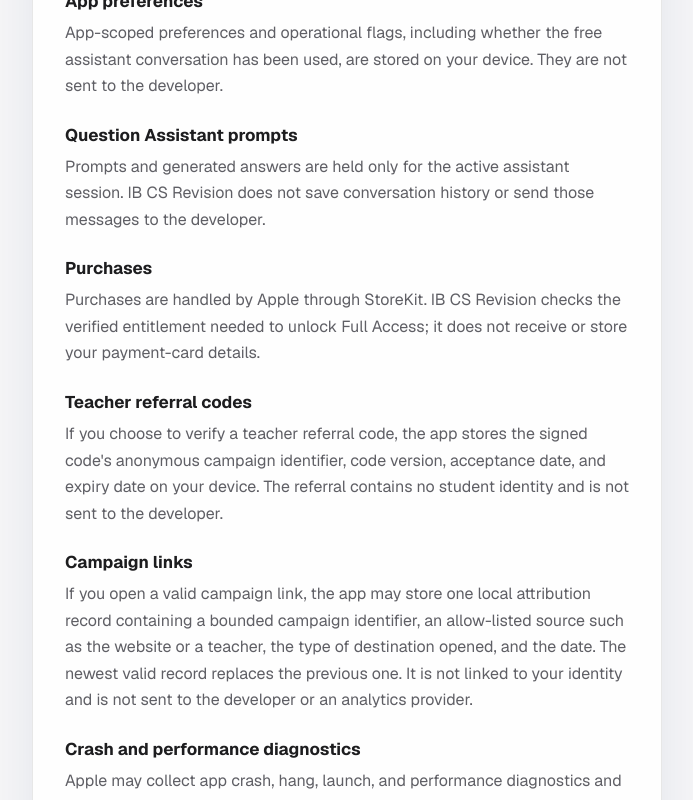
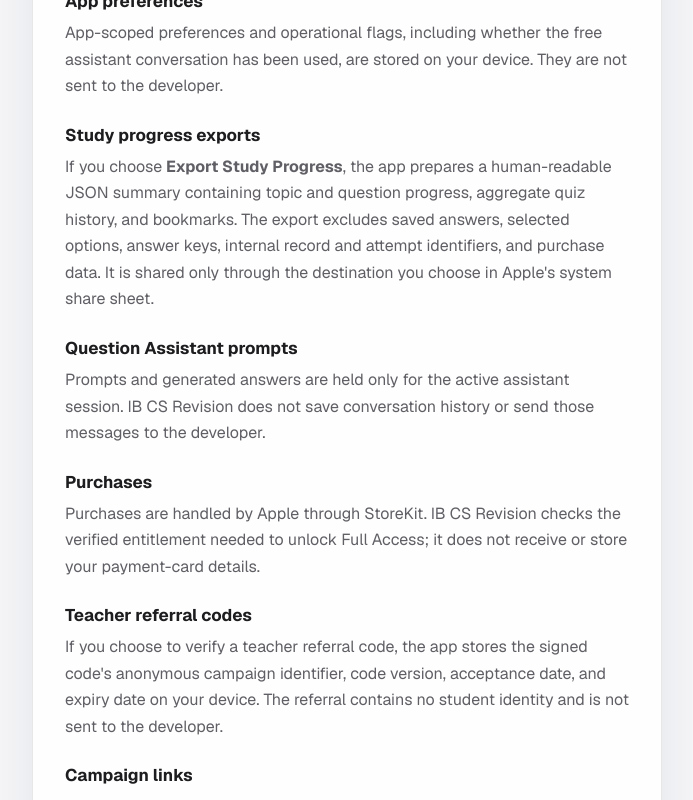
Before and after one commit to grigor-dochev/ib-cs-revision-help, a Next.js app: page /privacy in a window 1280 px wide. Shown: the part 920-1720 px from the top of the page, without its empty margins (408-1101 px from the left). Built offline with nearby package versions, Linux system fonts and the light colour scheme.

Commit message:
Document study data export and deletion

```diff
--- a/app/privacy/page.tsx
+++ b/app/privacy/page.tsx
@@ -72,6 +72,17 @@
                 your device. They are not sent to the developer.
               </p>
 
+              <h3>Study progress exports</h3>
+              <p>
+                If you choose <strong>Export Study Progress</strong>, the app
+                prepares a human-readable JSON summary containing topic and
+                question progress, aggregate quiz history, and bookmarks. The
+                export excludes saved answers, selected options, answer keys,
+                internal record and attempt identifiers, and purchase data. It
+                is shared only through the destination you choose in Apple&apos;s
+                system share sheet.
+              </p>
+
               <h3>Question Assistant prompts</h3>
               <p>
                 Prompts and generated answers are held only for the active
@@ -134,6 +145,7 @@
                 <li>display lesson, question, practice, review, and bookmark progress;</li>
                 <li>ground and configure the private Question Assistant;</li>
                 <li>sync your profile and progress between your Apple devices;</li>
+                <li>create a progress summary when you explicitly request an export;</li>
                 <li>restore access to a verified in-app purchase; and</li>
                 <li>remember anonymous referral or campaign attribution on your device.</li>
               </ul>
@@ -211,6 +223,12 @@
                 one device does not necessarily delete records already in iCloud.
               </p>
               <p>
+                A progress export is a separate copy under your control. Resetting
+                the app or deleting synced study data does not delete a file you
+                already saved or shared; remove that copy from its destination
+                when you no longer need it.
+              </p>
+              <p>
                 Support emails are retained only as reasonably needed to answer
                 the request, maintain an appropriate support record, or meet a
                 legal obligation. You can ask for deletion by emailing the
@@ -224,6 +242,7 @@
                 <li>You may use free bundled content without creating an account.</li>
                 <li>You can choose whether iCloud is enabled for the app.</li>
                 <li>You can reset study progress from the app at any time.</li>
+                <li>You can export a progress-only JSON summary from Settings.</li>
                 <li>You can disable Apple Intelligence or avoid Question Assistant.</li>
                 <li>
                   You can manage diagnostic sharing in <strong>Settings →
@@ -235,7 +254,9 @@
               <p>
                 Because the developer does not maintain a separate user account
                 or server-side study profile, there is no developer-held study
-                account data to export or delete.
+                account data for the developer to export or delete on your behalf.
+                The in-app export gives you a copy of the eligible progress data
+                available to the app on your device.
               </p>
             </section>
 
```
Also changed, not shown: app/support/page.tsx (+13 -1 lines).
